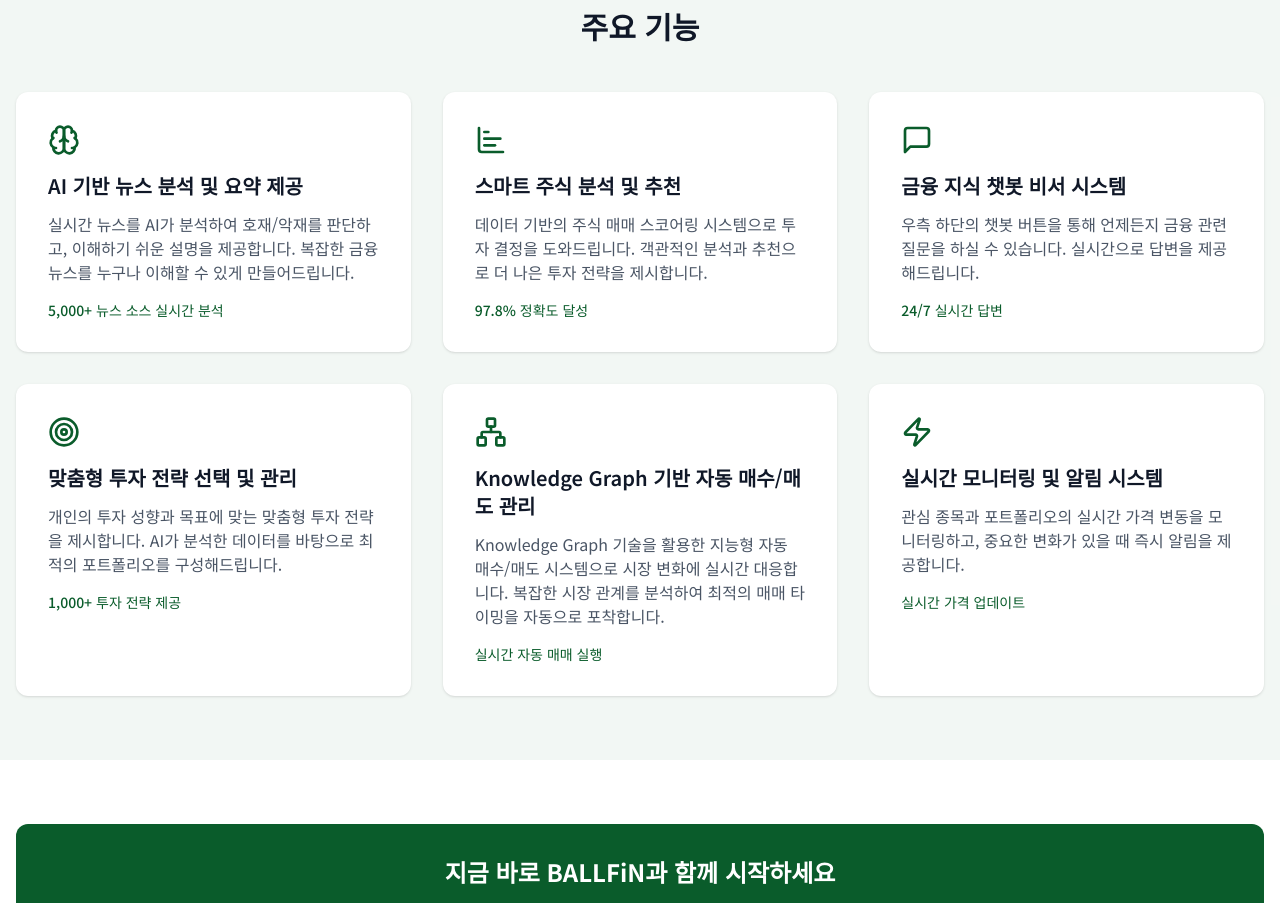
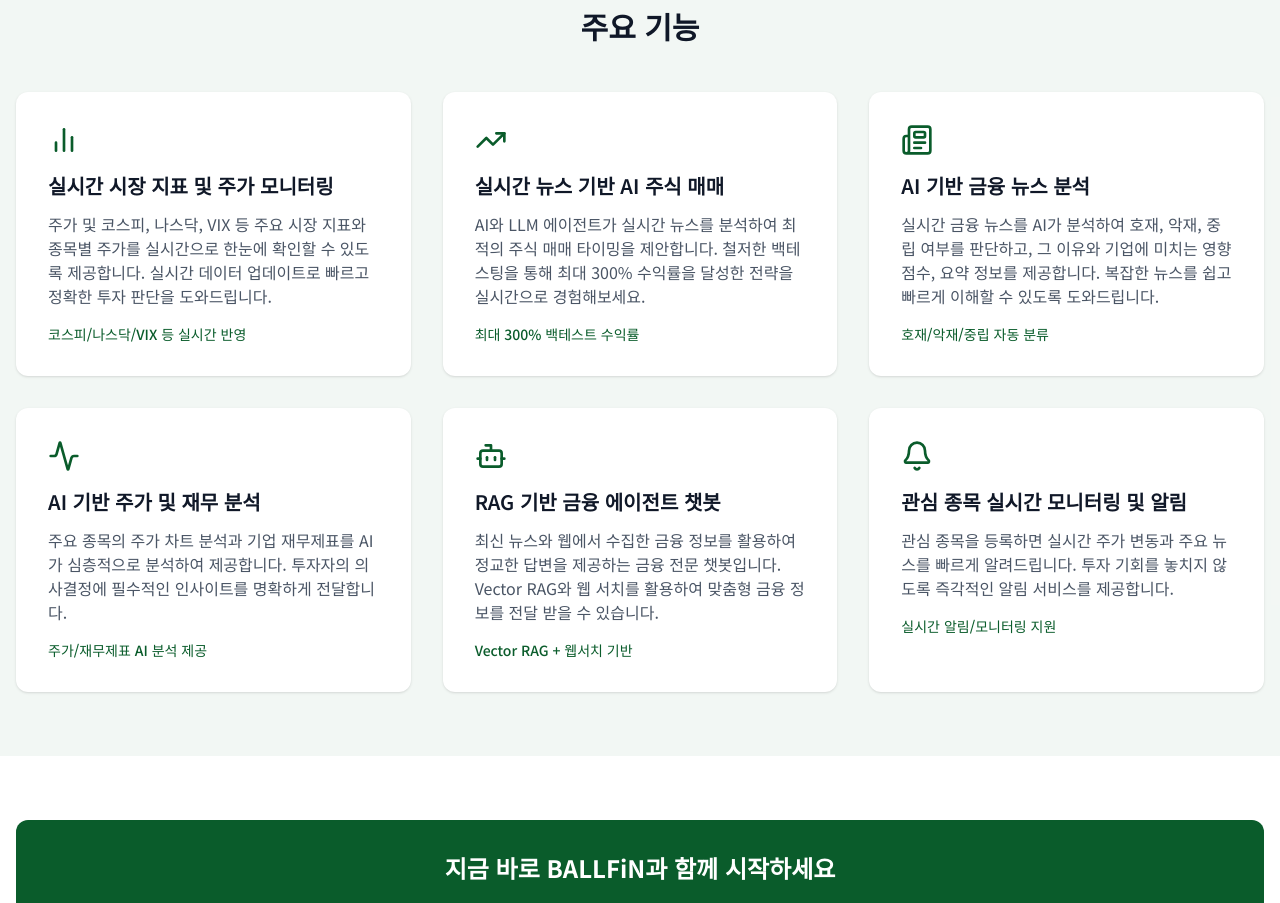
Before and after one commit to BALLFiN/BALLFiN-FE, a React (Vite) app: page /intro in a window 1280 px wide. Shown: the part 920-1823 px from the top of the page. Built offline with nearby package versions, Linux system fonts and the light colour scheme; a web font is replaced by a local one.

Commit message:
🎨: 소개페이지 텍스트 변경

```diff
--- a/src/pages/introPage.tsx
+++ b/src/pages/introPage.tsx
@@ -1,10 +1,4 @@
 import BALLFiNLogo from "../assets/BALLFiN.svg";
-import { Brain } from "lucide-react";
-import { Network } from "lucide-react";
-import { Zap } from "lucide-react";
-import { ChartBar } from "lucide-react";
-import { MessageSquare } from "lucide-react";
-import { Target } from "lucide-react";
 import { FeatureCard } from "../components/Intro/FeatureCard";
 import { motion } from "framer-motion";
 import { useNavigate } from "react-router-dom";
@@ -14,49 +8,55 @@
 import jeong from "../assets/member/jeong.png";
 import yoon from "../assets/member/yoon.png";
 import lee from "../assets/member/lee.jpeg";
+import { BarChart2 } from "lucide-react"; // 실시간 시장 지표 및 주가 모니터링
+import { TrendingUp } from "lucide-react"; // 실시간 뉴스 기반 AI 주식 매매 서비스
+import { Newspaper } from "lucide-react"; // AI 기반 금융 뉴스 분석 서비스
+import { Activity } from "lucide-react"; // AI 기반 주가 및 재무 분석 서비스
+import { Bot } from "lucide-react"; // RAG 기반 금융 에이전트 챗봇
+import { Bell } from "lucide-react"; // 관심 종목 실시간 모니터링 및 알림
 
 const features = [
   {
-    icon: <Brain className="w-8 h-8 text-[#0A5C2B]" />,
-    title: "AI 기반 뉴스 분석 및 요약 제공",
+    icon: <BarChart2 className="w-8 h-8 text-[#0A5C2B]" />, // 실시간 시장 지표 및 주가 모니터링
+    title: "실시간 시장 지표 및 주가 모니터링",
     description:
-      "실시간 뉴스를 AI가 분석하여 호재/악재를 판단하고, 이해하기 쉬운 설명을 제공합니다. 복잡한 금융 뉴스를 누구나 이해할 수 있게 만들어드립니다.",
-    stats: "5,000+ 뉴스 소스 실시간 분석",
+      "주가 및 코스피, 나스닥, VIX 등 주요 시장 지표와 종목별 주가를 실시간으로 한눈에 확인할 수 있도록 제공합니다. 실시간 데이터 업데이트로 빠르고 정확한 투자 판단을 도와드립니다.",
+    stats: "코스피/나스닥/VIX 등 실시간 반영",
   },
   {
-    icon: <ChartBar className="w-8 h-8 text-[#0A5C2B]" />,
-    title: "스마트 주식 분석 및 추천",
+    icon: <TrendingUp className="w-8 h-8 text-[#0A5C2B]" />, // 실시간 뉴스 기반 AI 주식 매매 서비스
+    title: "실시간 뉴스 기반 AI 주식 매매 ",
     description:
-      "데이터 기반의 주식 매매 스코어링 시스템으로 투자 결정을 도와드립니다. 객관적인 분석과 추천으로 더 나은 투자 전략을 제시합니다.",
-    stats: "97.8% 정확도 달성",
+      "AI와 LLM 에이전트가 실시간 뉴스를 분석하여 최적의 주식 매매 타이밍을 제안합니다. 철저한 백테스팅을 통해 최대 300% 수익률을 달성한 전략을 실시간으로 경험해보세요.",
+    stats: "최대 300% 백테스트 수익률",
   },
   {
-    icon: <MessageSquare className="w-8 h-8 text-[#0A5C2B]" />,
-    title: "금융 지식 챗봇 비서 시스템",
+    icon: <Newspaper className="w-8 h-8 text-[#0A5C2B]" />, // AI 기반 금융 뉴스 분석 서비스
+    title: "AI 기반 금융 뉴스 분석 ",
     description:
-      "우측 하단의 챗봇 버튼을 통해 언제든지 금융 관련 질문을 하실 수 있습니다. 실시간으로 답변을 제공해드립니다.",
-    stats: "24/7 실시간 답변",
+      "실시간 금융 뉴스를 AI가 분석하여 호재, 악재, 중립 여부를 판단하고, 그 이유와 기업에 미치는 영향 점수, 요약 정보를 제공합니다. 복잡한 뉴스를 쉽고 빠르게 이해할 수 있도록 도와드립니다.",
+    stats: "호재/악재/중립 자동 분류",
   },
   {
-    icon: <Target className="w-8 h-8 text-[#0A5C2B]" />,
-    title: "맞춤형 투자 전략 선택 및 관리",
+    icon: <Activity className="w-8 h-8 text-[#0A5C2B]" />, // AI 기반 주가 및 재무 분석 서비스
+    title: "AI 기반 주가 및 재무 분석 ",
     description:
-      "개인의 투자 성향과 목표에 맞는 맞춤형 투자 전략을 제시합니다. AI가 분석한 데이터를 바탕으로 최적의 포트폴리오를 구성해드립니다.",
-    stats: "1,000+ 투자 전략 제공",
+      "주요 종목의 주가 차트 분석과 기업 재무제표를 AI가 심층적으로 분석하여 제공합니다. 투자자의 의사결정에 필수적인 인사이트를 명확하게 전달합니다.",
+    stats: "주가/재무제표 AI 분석 제공",
   },
   {
-    icon: <Network className="w-8 h-8 text-[#0A5C2B]" />,
-    title: "Knowledge Graph 기반 자동 매수/매도 관리",
+    icon: <Bot className="w-8 h-8 text-[#0A5C2B]" />, // RAG 기반 금융 에이전트 챗봇
+    title: "RAG 기반 금융 에이전트 챗봇",
     description:
-      "Knowledge Graph 기술을 활용한 지능형 자동 매수/매도 시스템으로 시장 변화에 실시간 대응합니다. 복잡한 시장 관계를 분석하여 최적의 매매 타이밍을 자동으로 포착합니다.",
-    stats: "실시간 자동 매매 실행",
+      "최신 뉴스와 웹에서 수집한 금융 정보를 활용하여 정교한 답변을 제공하는 금융 전문 챗봇입니다. Vector RAG와 웹 서치를 활용하여 맞춤형 금융 정보를 전달 받을 수 있습니다.",
+    stats: "Vector RAG + 웹서치 기반",
   },
   {
-    icon: <Zap className="w-8 h-8 text-[#0A5C2B]" />,
-    title: "실시간 모니터링 및 알림 시스템",
+    icon: <Bell className="w-8 h-8 text-[#0A5C2B]" />, // 관심 종목 실시간 모니터링 및 알림
+    title: "관심 종목 실시간 모니터링 및 알림",
     description:
-      "관심 종목과 포트폴리오의 실시간 가격 변동을 모니터링하고, 중요한 변화가 있을 때 즉시 알림을 제공합니다.",
-    stats: "실시간 가격 업데이트",
+      "관심 종목을 등록하면 실시간 주가 변동과 주요 뉴스를 빠르게 알려드립니다. 투자 기회를 놓치지 않도록 즉각적인 알림 서비스를 제공합니다.",
+    stats: "실시간 알림/모니터링 지원",
   },
 ];
 
```
